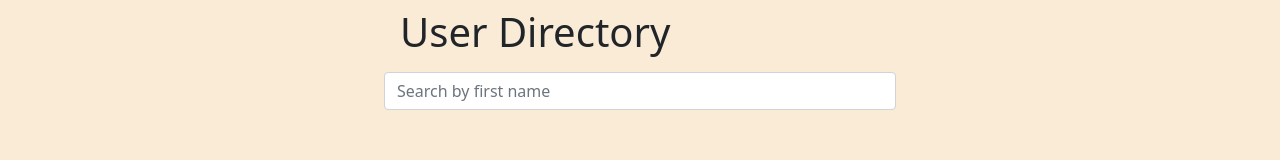
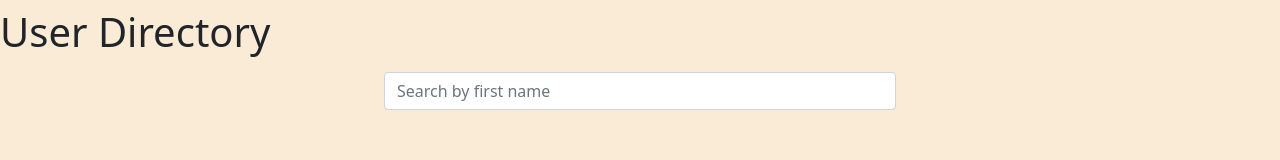
Before and after one commit to jonathan-jablonski/react-user-directory, a React (Create React App) app: page / in a window 1280 px wide. Shown: the top 160 px of the page. Built offline with nearby package versions, Linux system fonts and the light colour scheme; no server answers.

Commit message:
Editing styles for Header, removed margin and padding

```diff
--- a/src/components/Header/style.css
+++ b/src/components/Header/style.css
@@ -1,5 +1,3 @@
 .navbar {
-  margin: auto;
-  padding: 25em;
   justify-content: center;
 }
```
